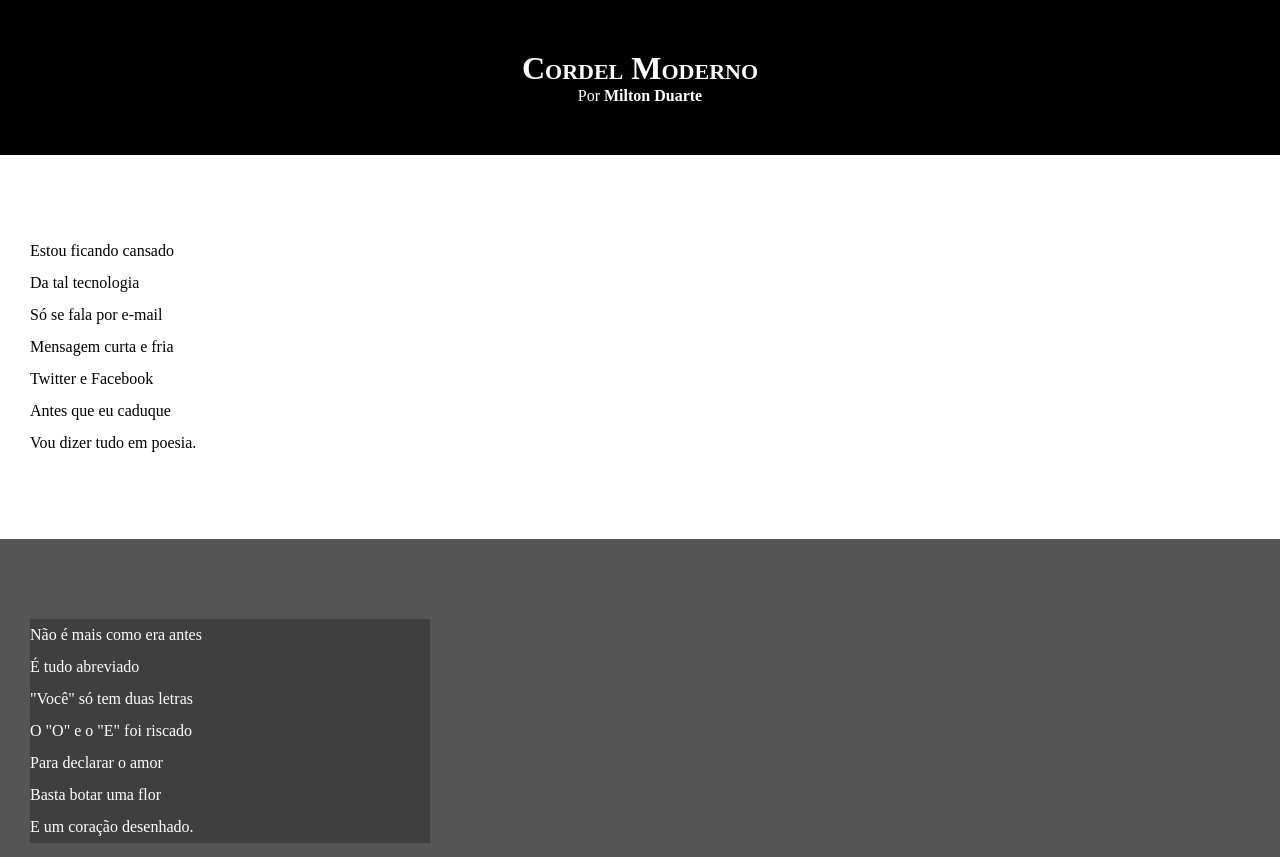
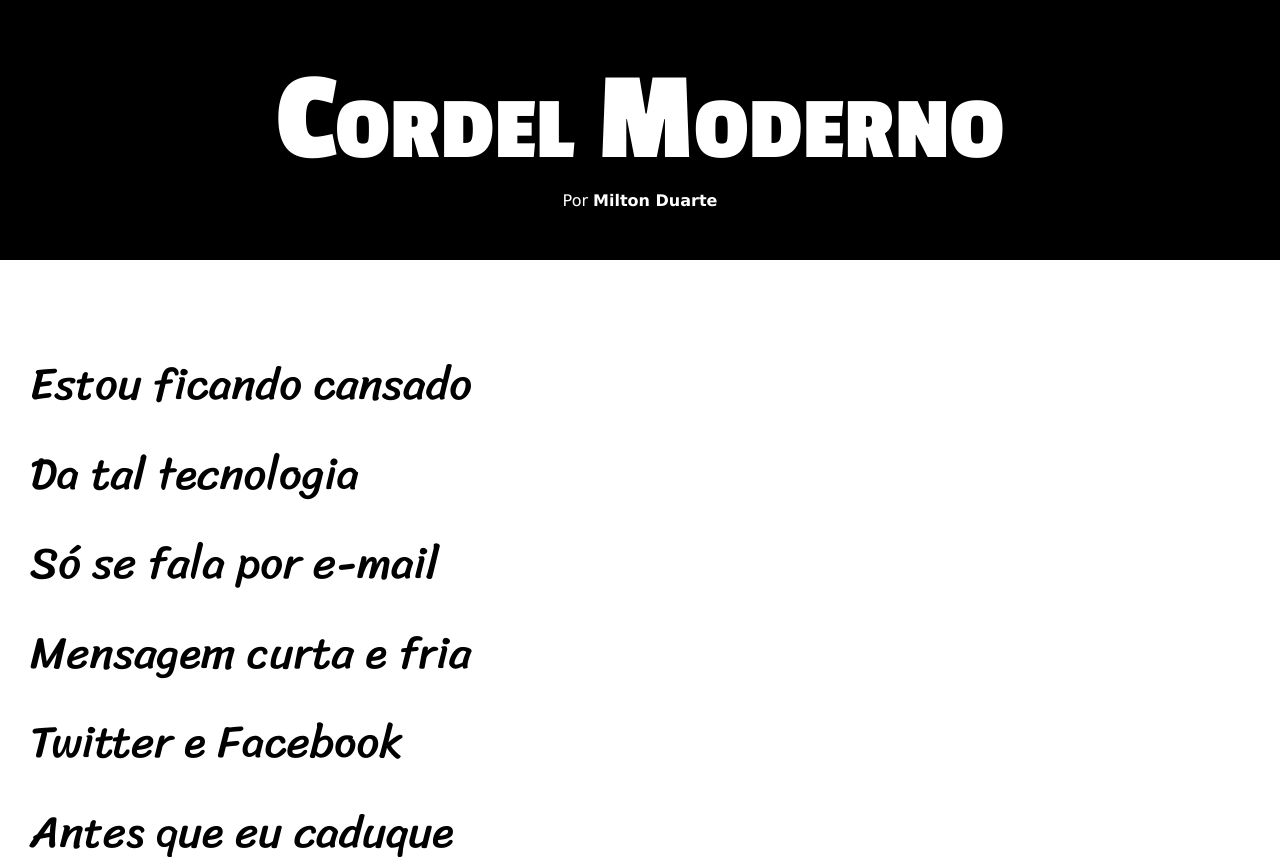
Before and after one commit to Riquelme-Ferreira-dev/html-css, a plain HTML site: page Desafios/desafio 12/index.html in a window 1280 px wide. Shown: the top 857 px of the page. Drawn offline with Linux system fonts and the light colour scheme.

Commit message:
font da css

```diff
--- a/Desafios/desafio 12/css/style.css
+++ b/Desafios/desafio 12/css/style.css
@@ -1,11 +1,29 @@
 @charset "UTF-8";
+
+@import url('https://fonts.googleapis.com/css2?family=Passion+One:wght@400;700;900&family=Poppins:ital,wght@0,100;0,200;0,300;0,400;0,500;0,600;0,700;0,800;0,900;1,100;1,200;1,300;1,400;1,500;1,600;1,700;1,800;1,900&display=swap');
+
+/* font-family: "Passion One", sans-serif;*/
+
+@import url('https://fonts.googleapis.com/css2?family=Passion+One:wght@400;700;900&family=Poppins:ital,wght@0,100;0,200;0,300;0,400;0,500;0,600;0,700;0,800;0,900;1,100;1,200;1,300;1,400;1,500;1,600;1,700;1,800;1,900&family=Sriracha&display=swap');
+
+/*font-family: "Sriracha", cursive;*/
+
+:root {
+    --font1: Verdana, Geneva, Tahoma, sans-serif;
+    --font2: "Passion One", sans-serif;
+    --font3: "Sriracha";
+}
+
+
 * {
     margin: 0;
     padding: 0;
 }
+
 html, body {
     min-height: 100vh;
     background-color: darkgray;
+    font-family: var(--font1);
 }
 header{
     background-color: black;
@@ -16,6 +34,8 @@ header > h1 {
     padding-top: 50px;
     font-variant: small-caps;
     /*text-transform: uppercase; deixa tudo maiúsculo*/
+    font-family: var(--font2);
+    font-size: 10vw;
 }
 header > p {
     padding-bottom: 50px;
@@ -34,6 +54,8 @@ section {
     padding-bottom: 10vh;
     line-height: 2em;
     padding-left: 30px;
+    font-family: var(--font3);
+    font-size: 3.5vw;
 }
 
 .normal{
@@ -46,7 +68,8 @@ section {
 }
 .imagem > p {
     background-color: rgba(0, 0, 0, 0.253);
-    width: 400px;
+    display: inline-block;
+    padding: 5px;
 }
 
 footer{
```
